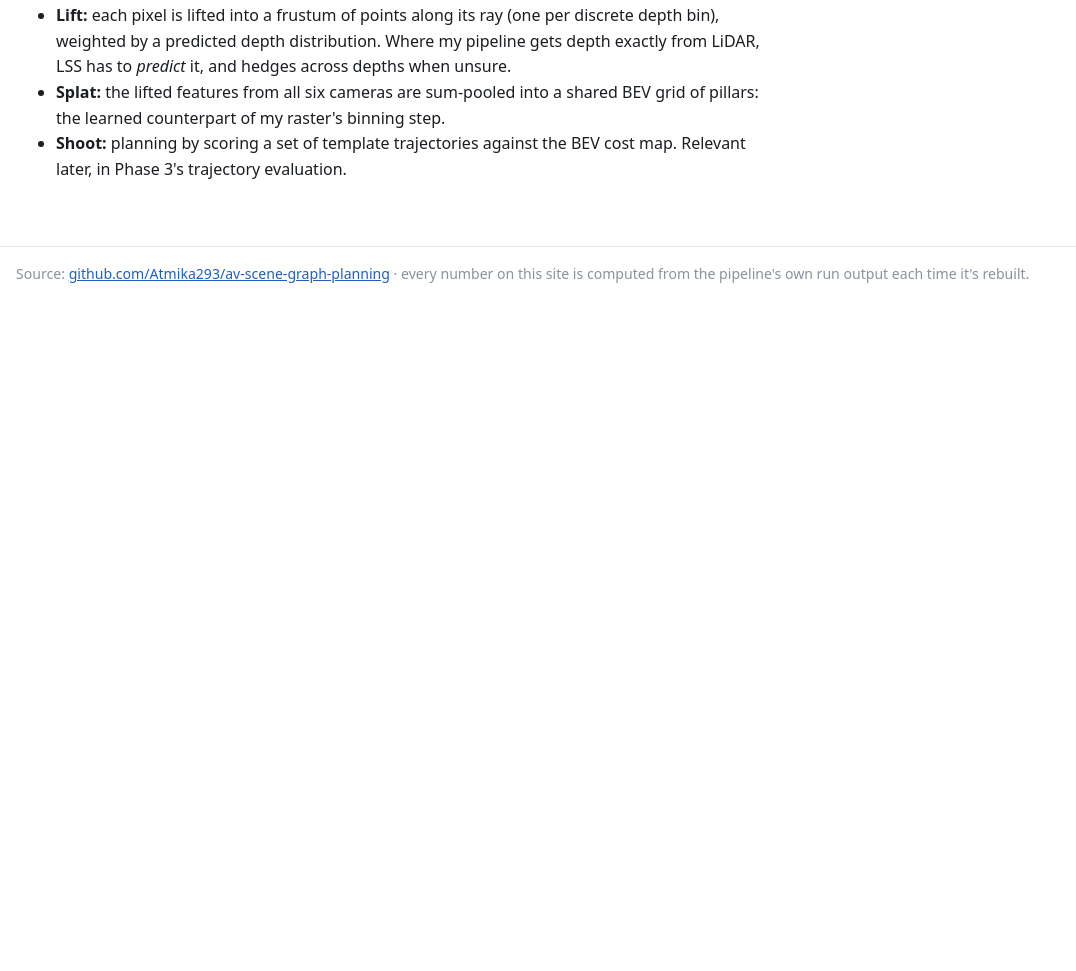
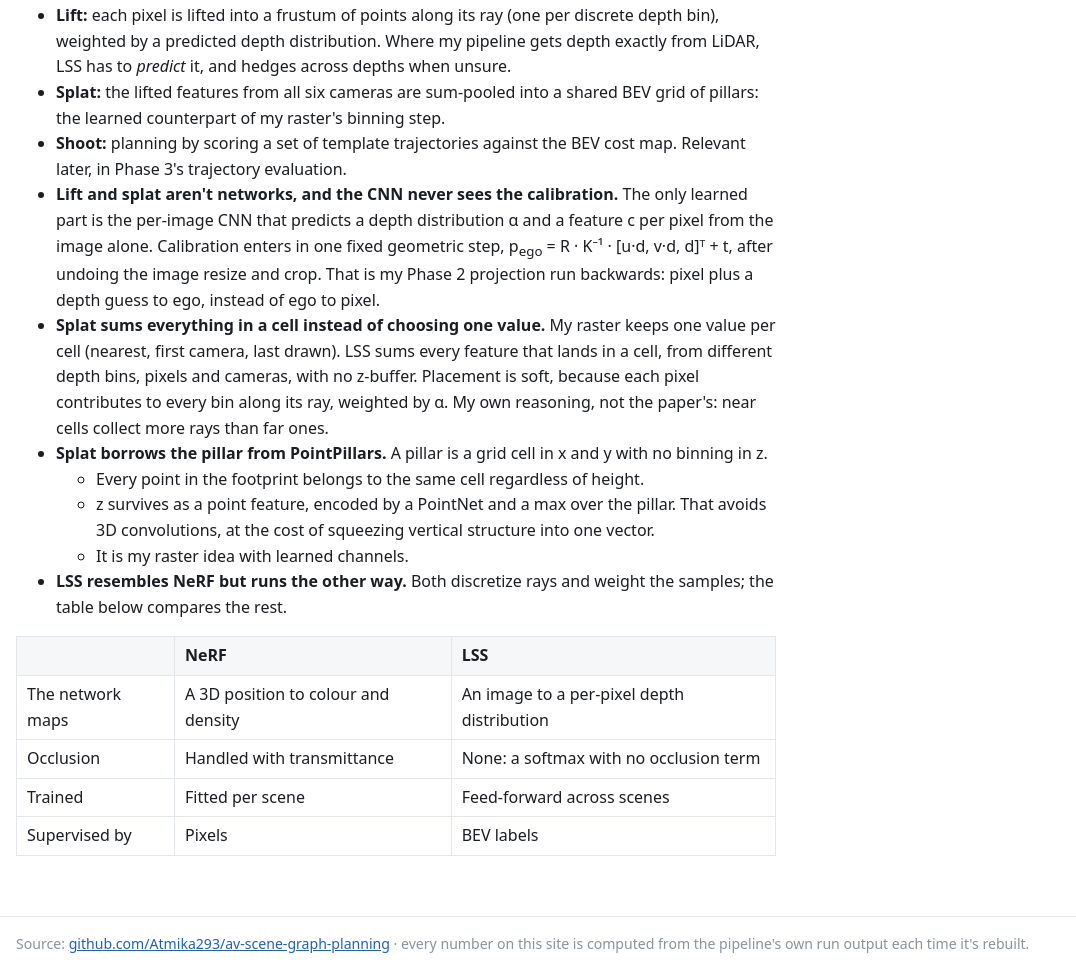
Before and after one commit to Atmika293/av-scene-graph-planning, a plain HTML site: page docs/learning.html in a window 1280 px wide. Shown: the part 4455-5426 px from the top of the page, without its empty margins (0-1076 px from the left). Before the commit the page ends 4757 px from the top, so only its background shows below. Drawn offline with nearby package versions, Linux system fonts and the light colour scheme.

Commit message:
docs: republish site

```diff
--- a/docs/learning.html
+++ b/docs/learning.html
@@ -363,7 +363,59 @@ relative to it.</p>
   of pillars: the learned counterpart of my raster's binning step.</li>
 <li><strong>Shoot:</strong> planning by scoring a set of template trajectories against the BEV cost map.
   Relevant later, in Phase 3's trajectory evaluation.</li>
+<li><strong>Lift and splat aren't networks, and the CNN never sees the calibration.</strong> The only learned
+  part is the per-image CNN that predicts a depth distribution α and a feature c per pixel from
+  the image alone. Calibration enters in one fixed geometric step,
+  p<sub>ego</sub> = R · K⁻¹ · [u·d, v·d, d]ᵀ + t, after undoing the image resize and crop. That
+  is my Phase 2 projection run backwards: pixel plus a depth guess to ego, instead of ego to
+  pixel.</li>
+<li><strong>Splat sums everything in a cell instead of choosing one value.</strong> My raster keeps one value
+  per cell (nearest, first camera, last drawn). LSS sums every feature that lands in a cell,
+  from different depth bins, pixels and cameras, with no z-buffer. Placement is soft, because
+  each pixel contributes to every bin along its ray, weighted by α. My own reasoning, not the
+  paper's: near cells collect more rays than far ones.</li>
+<li><strong>Splat borrows the pillar from PointPillars.</strong> A pillar is a grid cell in x and y with no
+  binning in z.<ul>
+<li>Every point in the footprint belongs to the same cell regardless of height.</li>
+<li>z survives as a point feature, encoded by a PointNet and a max over the pillar. That
+  avoids 3D convolutions, at the cost of squeezing vertical structure into one vector.</li>
+<li>It is my raster idea with learned channels.</li>
 </ul>
+</li>
+<li><strong>LSS resembles NeRF but runs the other way.</strong> Both discretize rays and weight the samples;
+  the table below compares the rest.</li>
+</ul>
+<table>
+<thead>
+<tr>
+<th></th>
+<th>NeRF</th>
+<th>LSS</th>
+</tr>
+</thead>
+<tbody>
+<tr>
+<td>The network maps</td>
+<td>A 3D position to colour and density</td>
+<td>An image to a per-pixel depth distribution</td>
+</tr>
+<tr>
+<td>Occlusion</td>
+<td>Handled with transmittance</td>
+<td>None: a softmax with no occlusion term</td>
+</tr>
+<tr>
+<td>Trained</td>
+<td>Fitted per scene</td>
+<td>Feed-forward across scenes</td>
+</tr>
+<tr>
+<td>Supervised by</td>
+<td>Pixels</td>
+<td>BEV labels</td>
+</tr>
+</tbody>
+</table>
 </section>
 </main>
 <footer class="site-footer"><div class="inner">
```
